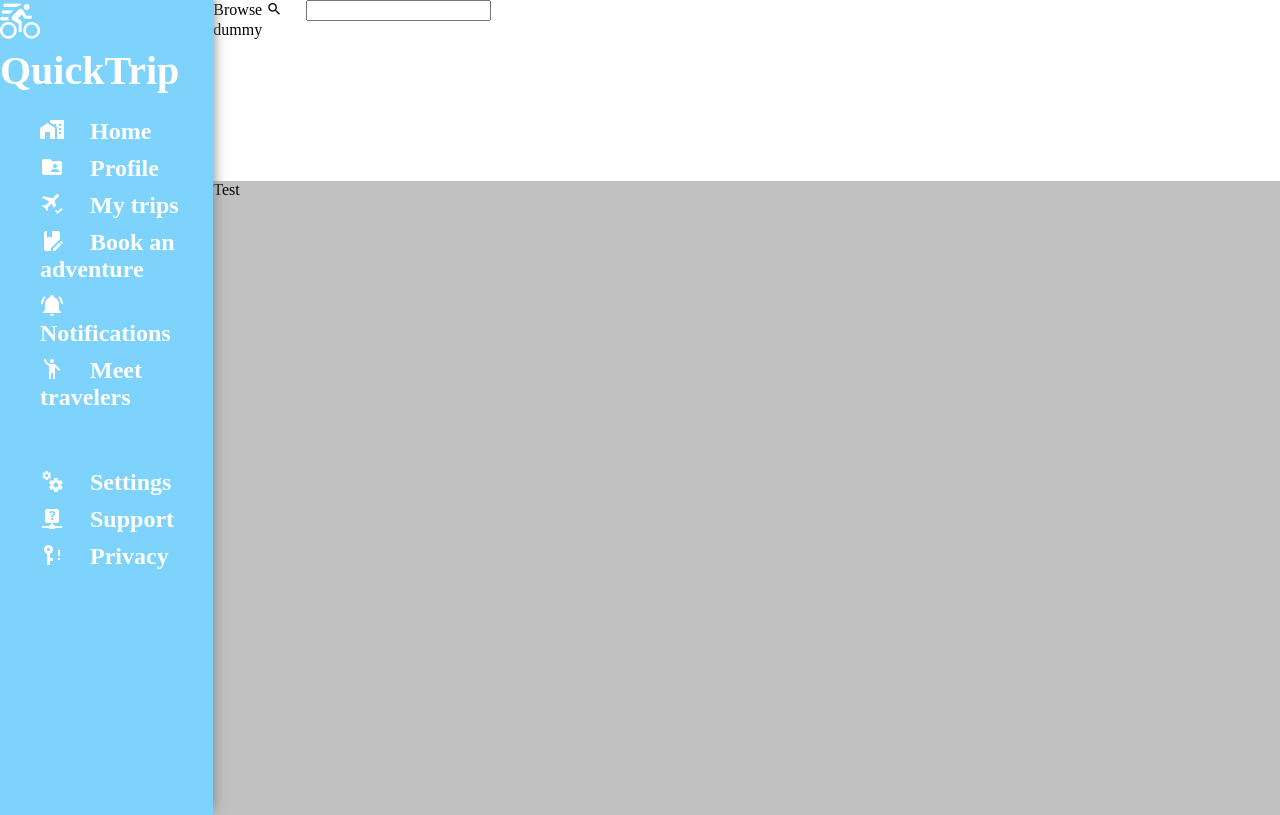
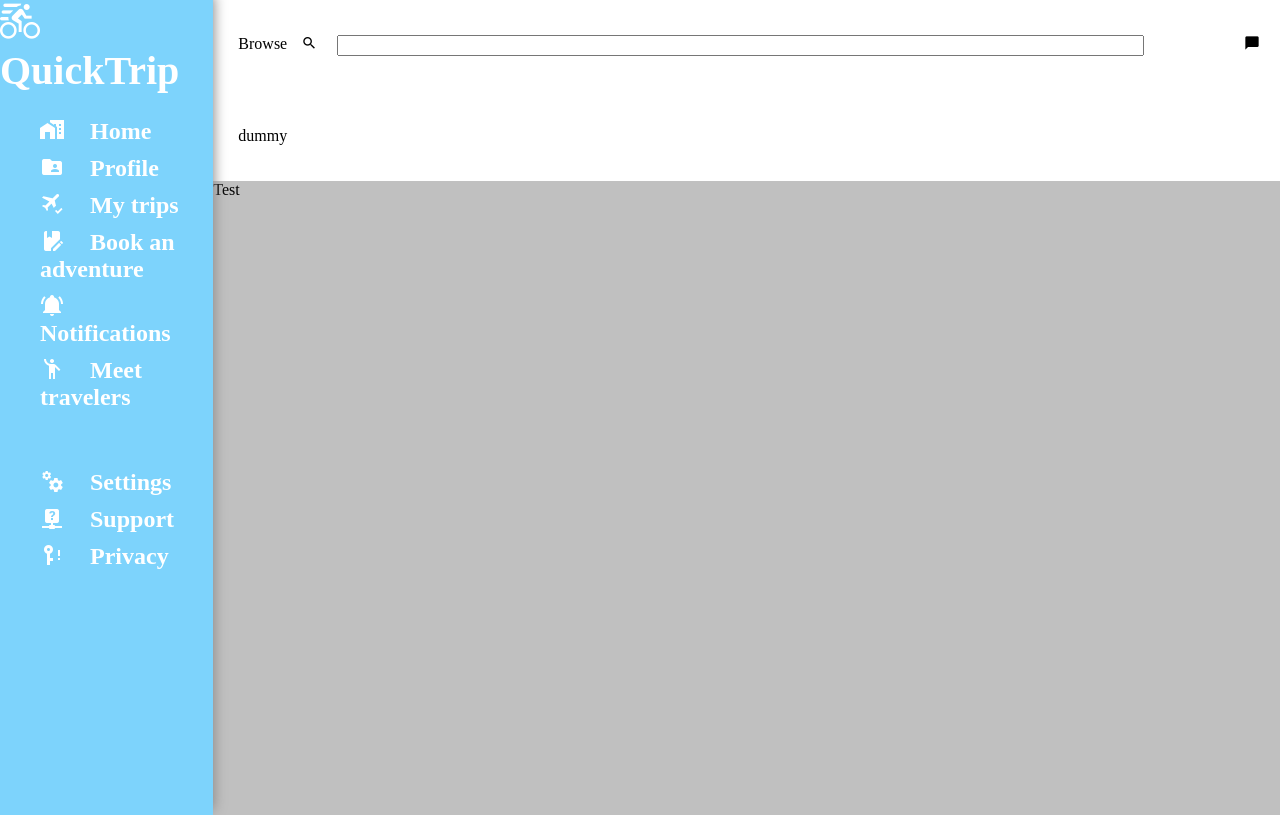
Before and after one commit to tgorsk15/admin-dashboard, a plain HTML site: page index.html in a window 1280 px wide. Drawn offline with Linux system fonts and the light colour scheme.

Commit message:
Provide structure to header-row1 layout
Adjusted gap space between "browse" and the search icon, while also having to remove the
<form> element from around the label and input in order for CSS styling to work properly.
Also extended the size of the search bar to take up a large portion of the row. This will
however shrink once a couple other items are added in

```diff
--- a/index.html
+++ b/index.html
@@ -36,10 +36,11 @@
     <div class="header">
 
         <div class="header-row1">
-            <form action="">
-                <label for="search-bar">Browse <span class="mdi mdi-magnify"></span></label>
-                <input type="text" id="search-bar" name="search-bar">
-            </form>
+            <!-- <label for="search-bar">Browse <span class="mdi mdi-magnify"></span></label> -->
+            <div class="search-label">Browse <span class="mdi mdi-magnify" style="margin-left: 10px;">
+            </span> </div>
+            <input type="text" id="search-bar" name="search-bar">
+            <span class="mdi mdi-message"></span>
         </div>
 
         <div class="header-row2">
--- a/styles.css
+++ b/styles.css
@@ -61,6 +61,37 @@ ul {
     grid-column: 2;
     grid-row: 1;
     background-color: white;
+    display: grid;
+    grid-template-rows: 1fr 1fr;
+    /* justify-content: stretch; */
+    align-items: center;
+    padding-left: 25px;
+}
+
+.header-row1 {
+    display: flex;
+    flex-wrap: nowrap;
+    justify-content: space-between;
+    /* padding: 10px 0px; */
+}
+
+/* .search-form {
+    display: flex;
+} */
+
+#search-bar {
+    flex: 1;
+    margin-right: 100px;
+
+}
+
+/* label,
+.mdi-message {
+
+} */
+
+.header-row2 {
+
 }
 
 .dashboard {
```
